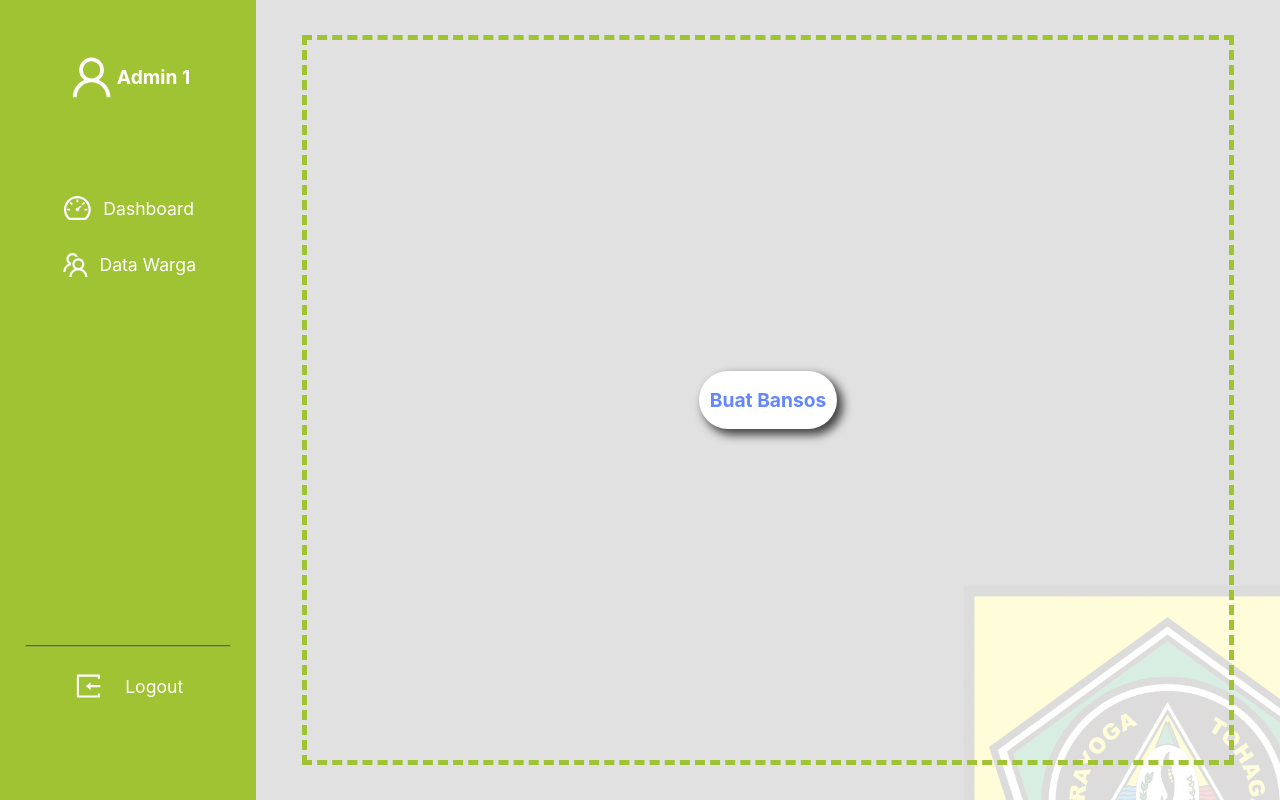
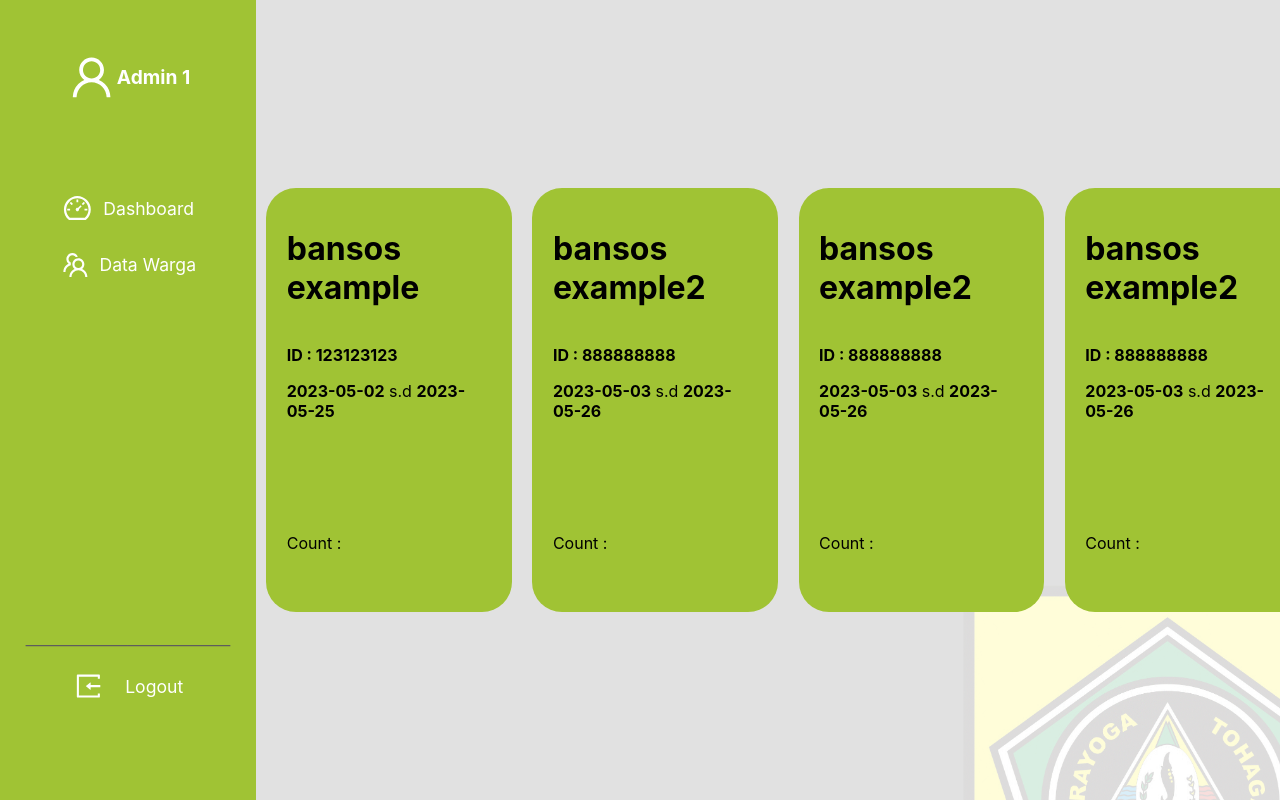
Before and after one commit to rif42/Fullstack_Bansos_APP, a React (Vite) app in the folder client/: page /admin in a window 1280 px wide. Built offline with nearby package versions, Linux system fonts and the light colour scheme.

Commit message:
fixing response error, done layout for card, need to grab data from actual db

```diff
--- a/client/src/components/AdminDashboard.jsx
+++ b/client/src/components/AdminDashboard.jsx
@@ -2,15 +2,70 @@ import "./AdminDashboard.css";
 import { AiOutlineImport, AiOutlineUser, AiOutlineDashboard, AiOutlineTeam } from "react-icons/ai";
 import ScrollToTop from "./ScrollToTop";
 import BuatBansos from "./BuatBansos";
-import { useState, useEffect } from "react";
-import Axios from "axios";
-
-// useEffect(() => {
-//     axios;
-// });
+import CardBansos from "./CardBansos";
+import { useState } from "react";
 
 function AdminDashboard() {
-    const [bansosdata, setBansosdata] = useState(null);
+    const exampledata = [
+        {
+            idbansos: 123123123,
+            namabansos: "bansos example",
+            tglbansos1: "2023-05-02",
+            tglbansos2: "2023-05-25",
+            sesibansos: 2,
+        },
+        {
+            idbansos: 888888888,
+            namabansos: "bansos example2",
+            tglbansos1: "2023-05-03",
+            tglbansos2: "2023-05-26",
+            sesibansos: 3,
+        },
+        {
+            idbansos: 888888888,
+            namabansos: "bansos example2",
+            tglbansos1: "2023-05-03",
+            tglbansos2: "2023-05-26",
+            sesibansos: 3,
+        },
+        {
+            idbansos: 888888888,
+            namabansos: "bansos example2",
+            tglbansos1: "2023-05-03",
+            tglbansos2: "2023-05-26",
+            sesibansos: 3,
+        },
+        {
+            idbansos: 888888888,
+            namabansos: "bansos example2",
+            tglbansos1: "2023-05-03",
+            tglbansos2: "2023-05-26",
+            sesibansos: 3,
+        },
+        {
+            idbansos: 888888888,
+            namabansos: "bansos example2",
+            tglbansos1: "2023-05-03",
+            tglbansos2: "2023-05-26",
+            sesibansos: 3,
+        },
+        {
+            idbansos: 888888888,
+            namabansos: "bansos example2",
+            tglbansos1: "2023-05-03",
+            tglbansos2: "2023-05-26",
+            sesibansos: 3,
+        },
+        {
+            idbansos: 888888888,
+            namabansos: "bansos example2",
+            tglbansos1: "2023-05-03",
+            tglbansos2: "2023-05-26",
+            sesibansos: 3,
+        },
+    ];
+
+    const [bansosdata, setBansosdata] = useState(exampledata);
     const [bansosform, setBansosform] = useState(0);
 
     return (
@@ -48,7 +103,7 @@ function AdminDashboard() {
                     {bansosform ? (
                         <BuatBansos />
                     ) : bansosdata ? (
-                        <h1>CARD LAYOUT</h1>
+                        <CardBansos data={bansosdata} />
                     ) : (
                         <div className='buatbansos'>
                             <div
@@ -60,20 +115,6 @@ function AdminDashboard() {
                             </div>
                         </div>
                     )}
-
-                    {/* {bansosform ? (
-                        <BuatBansos />
-                    ) : (
-                        <div className='buatbansos'>
-                            <div
-                                onClick={() => {
-                                    setBansosform(!bansosform);
-                                }}
-                                className='tombol'>
-                                Buat Bansos
-                            </div>
-                        </div>
-                    )} */}
                 </div>
             </div>
         </>
--- /dev/null
+++ b/client/src/components/CardBansos.css
@@ -0,0 +1,19 @@
+.bgcard{
+    width: max-content;
+    height: 60%;
+    display: flex;
+    justify-content: flex-start;
+    align-items: center;
+    overflow-x: scroll;
+}
+
+.card{
+    background-color: #A0C334;
+    height: 80%;
+    min-width: 20%;
+    margin: 1%;
+    padding: 2%;
+    border-radius: 30px;
+    display: flex;
+    flex-direction: column;
+}
--- /dev/null
+++ b/client/src/components/CardBansos.jsx
@@ -0,0 +1,47 @@
+import { useEffect } from "react";
+import "./CardBansos.css";
+
+function CardBansos(data) {
+    // const [bansosdata, setBansosdata] = useState(data);
+    useEffect(() => {
+        console.log(data, "CARDBANSOS INITIALIZED");
+    });
+
+    return (
+        <>
+            <div className='bgcard'>
+                {/* for every item in data */}
+                {data.data.map((item) => {
+                    return <Cards key={item.idbansos} {...item} />;
+                })}
+            </div>
+        </>
+    );
+}
+
+function Cards(item) {
+    return (
+        <>
+            <div className='card'>
+                <div className='cardtitle'>
+                    <h1>{item.namabansos}</h1>
+                </div>
+                <div className='cardbody'>
+                    <p>
+                        <b>ID : {item.idbansos}</b>
+                    </p>
+                    <p>
+                        <b>{item.tglbansos1}</b> s.d <b>{item.tglbansos2}</b>
+                    </p>
+                    <br></br>
+                    <br></br>
+                    <br></br>
+                    <br></br>
+                    <p>Count : </p>
+                </div>
+            </div>
+        </>
+    );
+}
+
+export default CardBansos;
--- a/client/src/components/LoginPage.jsx
+++ b/client/src/components/LoginPage.jsx
@@ -22,8 +22,8 @@ function LoginPage() {
         console.log(pass, "PASS REF");
         try {
             Axios.post("http://localhost:3001/register", { user: user, pass: pass }).then((res) => {
-                if (res.data.err.sqlMessage) {
-                    errNotify(res.data.err.sqlMessage);
+                if (res.data.message) {
+                    errNotify(res.data.message);
                 } else {
                     regNotify();
                 }
@@ -38,8 +38,11 @@ function LoginPage() {
         console.log(pass, "PASS REF");
         try {
             Axios.post("http://localhost:3001/login", { user: user, pass: pass }).then((res) => {
-                if (res.data.err.sqlMessage) {
-                    errNotify(res.data.err.sqlMessage);
+                // console.log(res, "LOGIN RESPONSE");
+                // loginNotify();
+                // navigate("/admin");
+                if (res.data.message) {
+                    errNotify(res.data.message);
                 } else {
                     loginNotify();
                     navigate("/admin");
```
